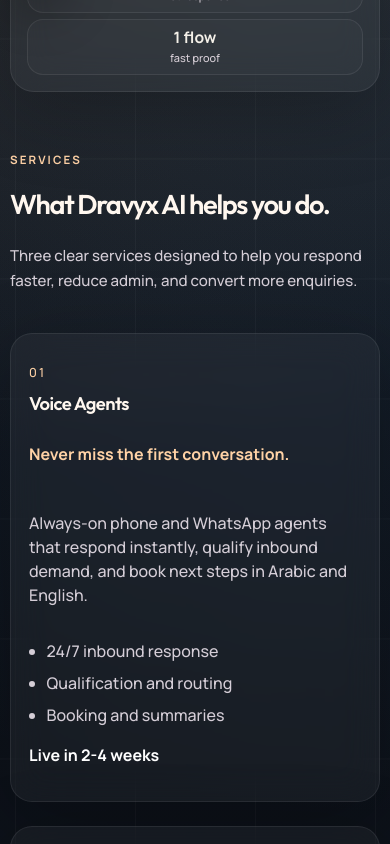
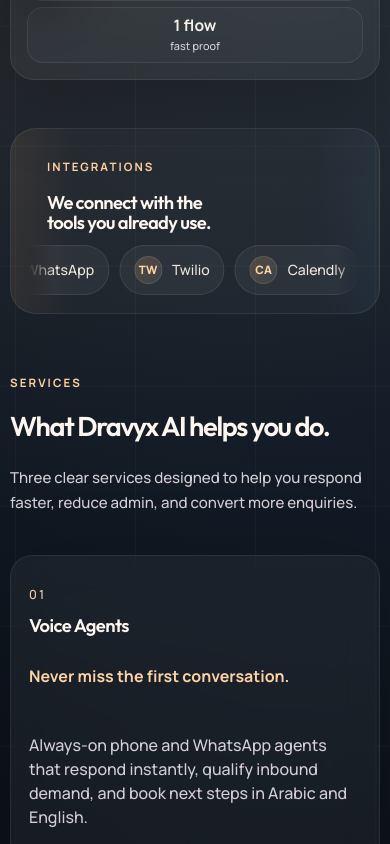
Before and after one commit to sagarr57/Automation_Startup, a React (Vite) app: page / in a window 390 px wide. Shown: the part 840-1684 px from the top of the page. Built offline with nearby package versions, Linux system fonts and the light colour scheme.

Commit message:
Add Integrations banner

```diff
--- a/src/App.tsx
+++ b/src/App.tsx
@@ -48,16 +48,40 @@ function SectionIntro({
   );
 }
 
-function IntegrationsStrip() {
+const toolBadgeByName: Record<string, string> = {
+  HubSpot: "HS",
+  Zoho: "ZO",
+  WhatsApp: "WA",
+  Twilio: "TW",
+  Calendly: "CA",
+  "Google Sheets": "GS",
+  Slack: "SL",
+  n8n: "n8",
+  OpenAI: "AI",
+};
+
+function ToolBadge({ tool }: { tool: string }) {
+  return <span className="logo-pill-badge">{toolBadgeByName[tool] ?? tool.slice(0, 2).toUpperCase()}</span>;
+}
+
+function IntegrationsStrip({ compact = false }: { compact?: boolean }) {
+  const marqueeItems = [...integrationTools, ...integrationTools];
+
   return (
-    <section className="logo-strip">
-      <p className="eyebrow">Integrates With Your Stack</p>
-      <div className="logo-strip-inner">
-        {integrationTools.map((tool) => (
-          <span key={tool} className="logo-pill">
-            {tool}
+    <section className={compact ? "logo-strip logo-strip-compact" : "logo-strip"}>
+      <div className="logo-strip-header">
+        <p className="eyebrow">Integrations</p>
+        <h2>We connect with the tools you already use.</h2>
+      </div>
+      <div className="logo-marquee">
+        <div className="logo-marquee-track">
+          {marqueeItems.map((tool, index) => (
+            <span key={`${tool}-${index}`} className="logo-pill">
+              <ToolBadge tool={tool} />
+              <span>{tool}</span>
             </span>
           ))}
+        </div>
       </div>
     </section>
   );
@@ -217,6 +241,7 @@ function HomePage() {
           </div>
         </div>
       </section>
+      <IntegrationsStrip compact />
 
       <section className="home-services-section">
         <div className="home-services-intro">
@@ -419,12 +444,16 @@ function HowItWorksPage() {
 function AboutPage() {
   return (
     <>
-      <PageHero
-        eyebrow="About"
-        title="Dravyx AI is built to make automation feel useful, clear, and commercially relevant."
-        description="We focus on business outcomes first, then design the automation around the real workflow."
-      />
-      <section className="two-column">
+      <section className="about-top">
+        <div className="about-intro">
+          <p className="eyebrow">About</p>
+          <h1>Dravyx AI is built to make automation feel useful, clear, and commercially relevant.</h1>
+          <p className="page-copy">
+            We focus on business outcomes first, then design the automation around
+            the real workflow.
+          </p>
+        </div>
+        <div className="about-highlights">
           <article className="band-card">
             <h3>Built for service businesses</h3>
             <p>
@@ -439,8 +468,9 @@ function AboutPage() {
               see what is working.
             </p>
           </article>
+        </div>
       </section>
-      <section className="content-grid">
+      <section className="content-grid about-principles">
         <SectionIntro
           eyebrow="Principles"
           title="How the work is designed."
@@ -493,12 +523,16 @@ function FAQPage() {
 function ContactPage() {
   return (
     <>
-      <PageHero
-        eyebrow="Contact"
-        title="Book a strategy call and choose the right first workflow."
-        description="We will look at where you are losing time or leads, then map the best starting point."
-      />
       <section className="contact-shell">
+        <div className="contact-sidebar">
+          <div className="contact-intro">
+            <p className="eyebrow">Contact</p>
+            <h1>Book a strategy call and choose the right first workflow.</h1>
+            <p className="page-copy">
+              We will look at where you are losing time or leads, then map the
+              best starting point.
+            </p>
+          </div>
           <div className="contact-card">
             <h2>What happens on the call</h2>
             <ul>
@@ -507,7 +541,8 @@ function ContactPage() {
               <li>Agree on scope, timeline, and success measures</li>
             </ul>
           </div>
-        <div className="contact-card">
+        </div>
+        <div className="contact-card contact-form-card">
           <h2>Project enquiry</h2>
           <form className="contact-form" onSubmit={handleContactSubmit}>
             <label>
@@ -525,7 +560,7 @@ function ContactPage() {
             <label>
               <span>What do you want to automate first?</span>
               <textarea
-                rows={5}
+                rows={4}
                 placeholder="Lead response, reminders, CRM updates, reporting..."
               />
             </label>
@@ -533,13 +568,6 @@ function ContactPage() {
               Send enquiry
             </button>
           </form>
-        </div>
-        <div className="contact-card">
-          <h2>Suggested contact details</h2>
-          <p>Email: hello@dravyxai.com</p>
-          <p>Location: Dubai, UAE</p>
-          <p>Format: 30-minute strategy call</p>
-          <p>Best for: real estate, clinics, concierge, and service-led teams</p>
         </div>
       </section>
     </>
--- a/src/styles.css
+++ b/src/styles.css
@@ -265,7 +265,7 @@ h3 {
   display: flex;
   flex-direction: column;
   gap: 56px;
-  padding-top: 28px;
+  padding-top: 8px;
 }
 
 .hero,
@@ -282,10 +282,11 @@ h3 {
 .hero {
   grid-template-columns: minmax(0, 640px) minmax(280px, 330px);
   justify-content: center;
-  min-height: calc(100svh - 150px);
+  min-height: calc(100svh - 350px);
   max-height: none;
   align-items: center;
   gap: 14px;
+  padding-top: 4px;
 }
 
 .hero h1,
@@ -301,11 +302,11 @@ h3 {
 }
 
 .page-hero h1 {
-  font-size: clamp(2.3rem, 4vw, 3.7rem);
+  font-size: clamp(1.95rem, 3.1vw, 3rem);
   font-weight: 560;
-  line-height: 1.02;
+  line-height: 1.04;
   letter-spacing: -0.055em;
-  max-width: 14ch;
+  max-width: 18ch;
 }
 
 .page-copy {
@@ -401,7 +402,49 @@ h3 {
 .content-grid {
   grid-template-columns: minmax(260px, 0.8fr) minmax(0, 1.2fr);
   align-items: start;
-  gap: 36px;
+  gap: 28px;
+}
+
+.about-top {
+  display: grid;
+  grid-template-columns: minmax(280px, 0.92fr) minmax(300px, 1.08fr);
+  gap: 22px;
+  align-items: start;
+}
+
+.about-intro {
+  display: grid;
+  gap: 12px;
+  align-content: start;
+  padding: 4px 2px 2px;
+}
+
+.about-intro h1 {
+  font-size: clamp(1.95rem, 3vw, 3rem);
+  font-weight: 560;
+  line-height: 1.04;
+  letter-spacing: -0.055em;
+  max-width: 12ch;
+}
+
+.about-intro .page-copy {
+  max-width: 45ch;
+}
+
+.about-highlights {
+  display: grid;
+  gap: 16px;
+  padding-top: 48px;
+}
+
+.about-principles {
+  grid-template-columns: minmax(280px, 0.92fr) minmax(300px, 1.08fr);
+  gap: 22px;
+  margin-top: 10px;
+}
+
+.about-principles .section-heading {
+  padding-top: 4px;
 }
 
 .home-services-section {
@@ -433,12 +476,13 @@ h3 {
 
 .card-grid {
   grid-template-columns: repeat(3, minmax(0, 1fr));
+  align-items: stretch;
 }
 
 .services-grid {
   display: grid;
   grid-template-columns: repeat(3, minmax(0, 1fr));
-  gap: 24px;
+  gap: 20px;
   align-items: stretch;
 }
 
@@ -617,8 +661,15 @@ h3 {
   grid-template-columns: repeat(2, minmax(0, 1fr));
 }
 
+.contact-shell {
+  grid-template-columns: minmax(280px, 0.86fr) minmax(320px, 1.14fr);
+  gap: 20px;
+  align-items: start;
+}
+
 .process-grid {
   grid-template-columns: repeat(4, minmax(0, 1fr));
+  gap: 18px;
 }
 
 .process-card span {
@@ -640,20 +691,71 @@ h3 {
   background: rgba(255, 255, 255, 0.025);
 }
 
-.logo-strip-inner {
-  display: flex;
+.logo-strip-compact {
+  margin-top: -58px;
+  padding: 18px 0;
+  border-radius: 26px;
+  background:
+    linear-gradient(90deg, rgba(242, 166, 90, 0.08), transparent 18%, transparent 82%, rgba(78, 127, 171, 0.08)),
+    rgba(255, 255, 255, 0.025);
+}
+
+.logo-strip-header {
+  display: grid;
+  gap: 6px;
+  padding: 0 20px;
+  margin-bottom: 14px;
+}
+
+.logo-strip-header h2 {
+  font-size: clamp(1.15rem, 1.7vw, 1.55rem);
+  font-weight: 560;
+  line-height: 1.08;
+  letter-spacing: -0.035em;
+  max-width: 22ch;
+}
+
+.logo-marquee {
+  position: relative;
+  overflow: hidden;
+  mask-image: linear-gradient(90deg, transparent, black 8%, black 92%, transparent);
+}
+
+.logo-marquee-track {
+  display: flex;
+  align-items: center;
   gap: 12px;
-  flex-wrap: wrap;
-  margin-top: 12px;
+  width: max-content;
+  padding: 0 20px;
+  animation: logoMarquee 26s linear infinite;
 }
 
 .logo-pill {
+  display: inline-flex;
+  align-items: center;
+  gap: 10px;
   padding: 10px 14px;
   border-radius: 999px;
   background: rgba(255, 255, 255, 0.05);
   border: 1px solid rgba(255, 255, 255, 0.09);
   color: #efe6dc;
   font-size: 0.88rem;
+  white-space: nowrap;
+}
+
+.logo-pill-badge {
+  display: inline-flex;
+  align-items: center;
+  justify-content: center;
+  width: 28px;
+  height: 28px;
+  border-radius: 999px;
+  background: linear-gradient(135deg, rgba(242, 166, 90, 0.2), rgba(255, 255, 255, 0.08));
+  border: 1px solid rgba(255, 255, 255, 0.1);
+  color: var(--accent-soft);
+  font-size: 0.72rem;
+  font-weight: 800;
+  letter-spacing: 0.02em;
 }
 
 .metric-stack {
@@ -723,7 +825,12 @@ h3 {
 }
 
 .page-hero {
-  padding: 20px 0 0;
+  padding: 6px 0 2px;
+  max-width: 860px;
+}
+
+.page-hero .page-copy {
+  max-width: 60ch;
 }
 
 .single-column-mobile {
@@ -733,6 +840,31 @@ h3 {
 .contact-form {
   display: grid;
   gap: 14px;
+}
+
+.contact-sidebar {
+  display: grid;
+  gap: 16px;
+  align-content: start;
+}
+
+.contact-intro {
+  display: grid;
+  gap: 12px;
+  align-content: start;
+  padding: 4px 2px 2px;
+}
+
+.contact-intro h1 {
+  font-size: clamp(1.95rem, 3vw, 3rem);
+  font-weight: 560;
+  line-height: 1.04;
+  letter-spacing: -0.055em;
+  max-width: 12ch;
+}
+
+.contact-intro .page-copy {
+  max-width: 44ch;
 }
 
 .contact-form label {
@@ -753,6 +885,11 @@ h3 {
   font: inherit;
 }
 
+.contact-form textarea {
+  min-height: 120px;
+  resize: vertical;
+}
+
 .contact-form input::placeholder,
 .contact-form textarea::placeholder {
   color: #8f97a8;
@@ -762,6 +899,10 @@ h3 {
 .contact-form textarea:focus {
   outline: 2px solid rgba(242, 166, 90, 0.45);
   outline-offset: 2px;
+}
+
+.contact-form-card {
+  padding: 22px 22px 20px;
 }
 
 .site-footer {
@@ -1277,6 +1418,16 @@ h3 {
   }
 }
 
+@keyframes logoMarquee {
+  from {
+    transform: translateX(0);
+  }
+
+  to {
+    transform: translateX(calc(-50% - 6px));
+  }
+}
+
 .footer-note {
   margin: 0;
   color: #98a2b3;
@@ -1286,6 +1437,7 @@ h3 {
 
 @media (max-width: 980px) {
   .site-footer,
+  .about-top,
   .content-grid,
   .compact,
   .contact-shell,
@@ -1333,9 +1485,30 @@ h3 {
     max-width: 100%;
   }
 
+  .logo-strip-header h2 {
+    max-width: none;
+  }
+
   .card-grid,
   .services-grid {
     grid-template-columns: repeat(2, minmax(0, 1fr));
+  }
+
+  .contact-shell {
+    grid-template-columns: minmax(250px, 0.88fr) minmax(300px, 1.12fr);
+    gap: 18px;
+  }
+
+  .about-intro h1 {
+    max-width: 13ch;
+  }
+
+  .about-highlights {
+    padding-top: 36px;
+  }
+
+  .contact-intro h1 {
+    max-width: 13ch;
   }
 
   .process-preview {
@@ -1489,6 +1662,24 @@ h3 {
     max-width: 100%;
   }
 
+  .contact-intro h1 {
+    font-size: clamp(2rem, 8vw, 3rem);
+    max-width: 100%;
+  }
+
+  .about-intro h1 {
+    font-size: clamp(2rem, 8vw, 3rem);
+    max-width: 100%;
+  }
+
+  .about-highlights {
+    padding-top: 0;
+  }
+
+  .page-hero {
+    padding-top: 4px;
+  }
+
   .section-heading h2,
   .cta-banner h2 {
     max-width: 100%;
@@ -1504,6 +1695,22 @@ h3 {
     min-height: calc(100svh - 112px);
     align-content: start;
     gap: 18px;
+  }
+
+  .logo-strip-compact {
+    margin-top: 0;
+    padding: 16px 0;
+  }
+
+  .logo-strip-header {
+    padding: 0 18px;
+    margin-bottom: 12px;
+  }
+
+  .logo-marquee-track {
+    padding: 0 18px;
+    gap: 10px;
+    animation-duration: 24s;
   }
 
   .card-grid,
@@ -1539,7 +1746,7 @@ h3 {
 
   .main-content {
     gap: 48px;
-    padding-top: 24px;
+    padding-top: 12px;
   }
 
   .stat-card,
```
Also changed, not shown: 1 other file (tests, documents, lock files or other folders). Lines whose indentation alone changed are shown as unchanged.
